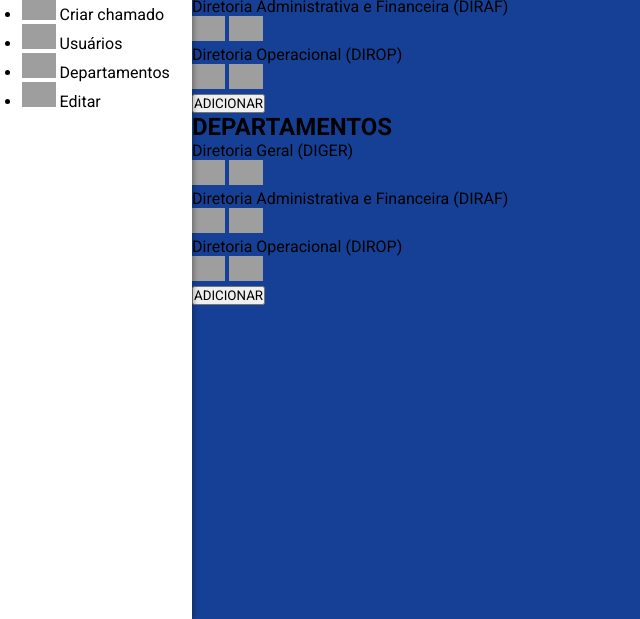
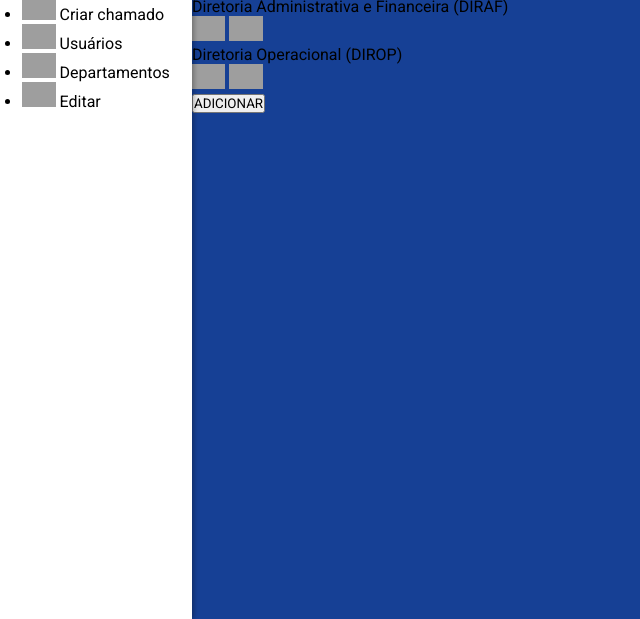
Before and after one commit to rebeccatcs/2024-RiseUp, a plain HTML site: page depart1.html in a window 1280 px wide. Shown: the part 181-800 px from the top of the page, without its empty margins (0-640 px from the left). Drawn offline with nearby package versions, Linux system fonts and the light colour scheme; grey boxes are pictures that could not be loaded.

Commit message:
alteraçoes

```diff
--- a/depart1.html
+++ b/depart1.html
@@ -127,45 +127,6 @@
                 <span class="btn-add">
                     <button id="add-button">ADICIONAR</button>
                 </span>
-            <div class="dep-content">
-                <div class="dep-a">
-                    <h1>DEPARTAMENTOS</h1>
-                </div>
-                <div class="departamentos">
-
-                    <div class="departamentos-item">
-                        <p><a href="depart2.html">Diretoria Geral (DIGER)</a></p>
-                        <div class="departamentos-config">
-                            <div class="edit-options">
-                                <a href="#"><img src="https://img.icons8.com/?size=100&id=114092&format=png&color=000000" alt="ícone edição" width="auto" height="25rem"></a>
-                                <a href="#"><img src="https://img.icons8.com/?size=100&id=14237&format=png&color=000000" alt="ícone excluir" width="auto" height="25rem"></a>
-                            </div>
-                        </div>
-                    </div>
-                    <div class="departamentos-item">
-                        <p><a href="depart3.html">Diretoria Administrativa e Financeira (DIRAF)</a></p>
-                        <div class="departamentos-config">
-                            <div class="edit-options">
-                                <a href="#"><img src="https://img.icons8.com/?size=100&id=114092&format=png&color=000000" alt="ícone edição" width="auto" height="25rem"></a>
-                                <a href="#"><img src="https://img.icons8.com/?size=100&id=14237&format=png&color=000000" alt="ícone excluir" width="auto" height="25rem"></a>
-                            </div>
-                        </div>
-                    </div>
-                    <div class="departamentos-item">
-                        <p><a href="depart4.html">Diretoria Operacional (DIROP)</a></p>
-                        <div class="departamentos-config">
-                            <div class="edit-options">
-                                <a href="#"><img src="https://img.icons8.com/?size=100&id=114092&format=png&color=000000" alt="ícone edição" width="auto" height="25rem"></a>
-                                <a href="#"><img src="https://img.icons8.com/?size=100&id=14237&format=png&color=000000" alt="ícone excluir" width="auto" height="25rem"></a>
-                            </div>
-                        </div>
-                    </div>
-
-
-                </div>
-                <span class="btn-add">
-                    <button id="add-button">ADICIONAR</button>
-                </span>
             </div>
         </section>
     </main>
```
